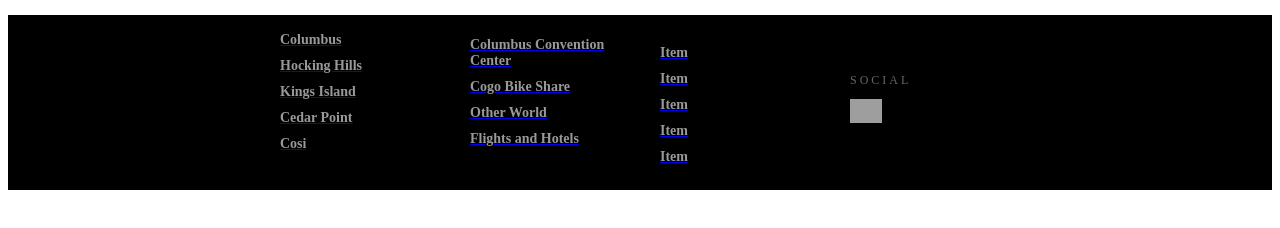
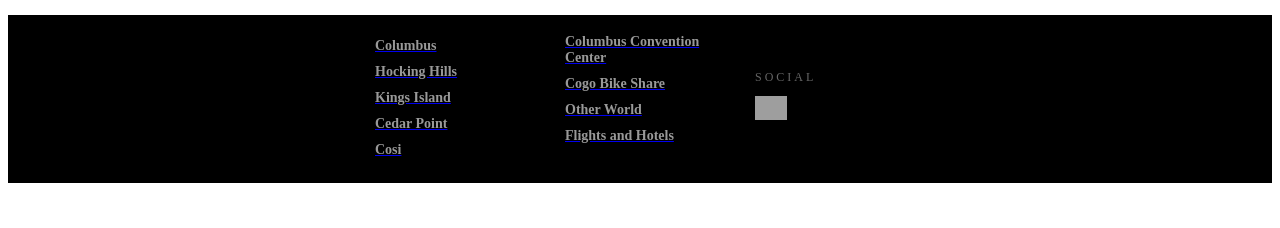
Before and after one commit to loner-Cat21/Ohio-finalProject, a website: page media/index.html in a window 1280 px wide. Shown: the part 104-332 px from the top of the page. Drawn offline with nearby package versions, Linux system fonts and the light colour scheme; grey boxes are pictures that could not be loaded.

Commit message:
asdfghjkl;'

```diff
--- a/media/index.html
+++ b/media/index.html
@@ -32,6 +32,7 @@
         <div class="footer">
           <div class="contain">
             <div class="col">
+                <br>
               <ul>
                 <a href="https://www.columbus.gov/" target="_blank"><li>Columbus</li></a>
                 <a href="https://www.hockinghills.com/" target="_blank"><li>Hocking Hills</li></a>
@@ -48,16 +49,6 @@
                 <a href="https://www.expedia.com/?=one-key-onboarding-dialog" target="_blank"><li>Flights and Hotels</li></a>
               </ul>
             </div>
-            <div class="col">
-                <h1></h1>
-              <ul>
-                <a href="#" target="_blank"><li>Item</li></a>
-                <a href="#" target="_blank"><li>Item</li></a>
-                <a href="#" target="_blank"><li>Item</li></a>
-                <a href="#" target="_blank"><li>Item</li></a>
-                <a href="#" target="_blank"><li>Item</li></a>
-              </ul>
-            </div>
             <div class="col social">
               <h1>Social</h1>
               <ul>
```
